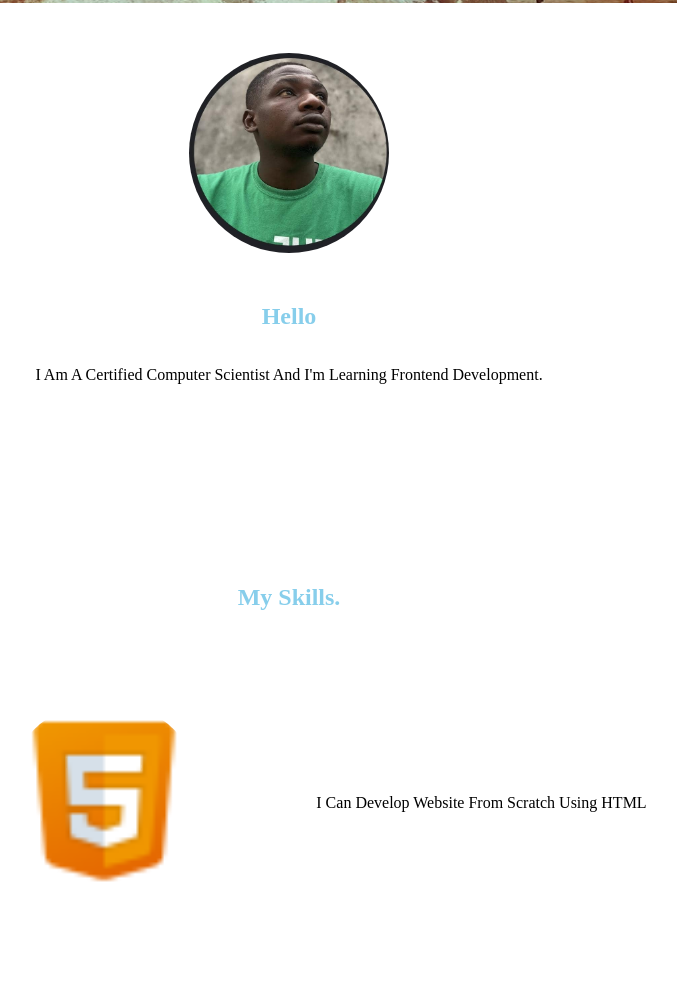
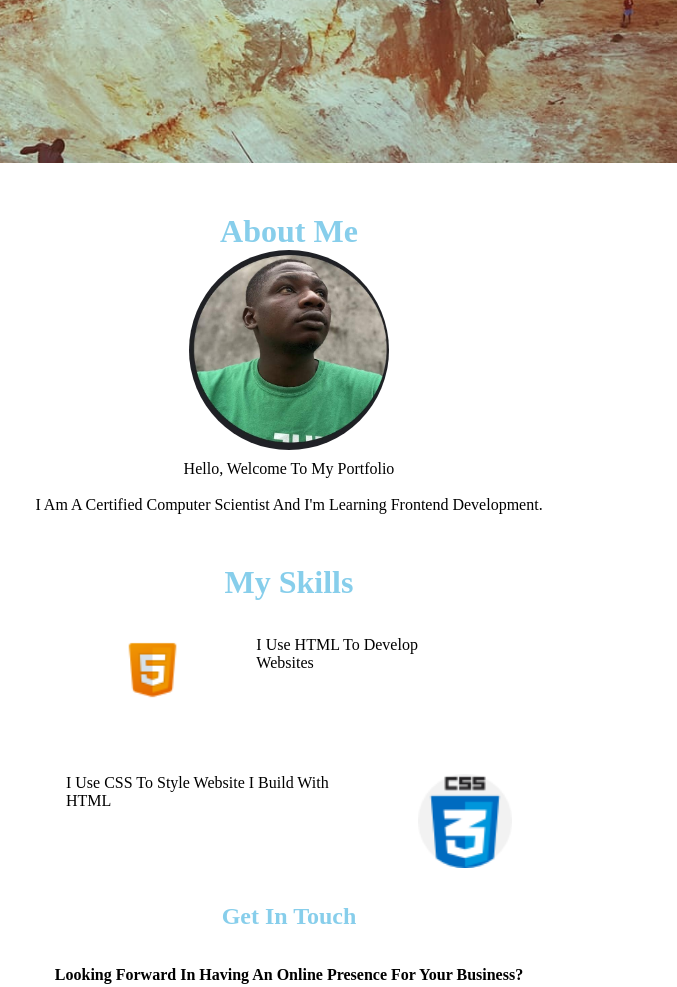
Before and after one commit to Kogbunike/my-first-landing-page, a plain HTML site: page index.html in a window 1280 px wide. Shown: the part 397-1384 px from the top of the page, without its empty margins (351-1028 px from the left). Drawn offline with Linux system fonts and the light colour scheme; a web font is replaced by a local one.

Commit message:
i change the skills section from tables to flex

```diff
--- a/index.html
+++ b/index.html
@@ -12,48 +12,39 @@
       rel="stylesheet" />
   </head>
   <body>
-    <!-- Header <Section></Section> -->
+    <!-- Header Section -->
     <header>
       <div class="box">
         <h1 class="box-text">I'm Ogbunike Kingsley Chidozie</h1>
         <p class="box-text">A Web Developer.</p>
       </div>
     </header>
-    <!-- Main Section -->
     <main>
-      <section class="aboutme">
+      <!-- Main Section -->
+      <div class="aboutme">
+        <h1>About Me</h1>
+
         <img src="images/WhatsApp Image 2023-09-02 at 01.14.58.jpeg" />
-
-        <h1 color="skyblue">Hello</h1>
-        <br />
+        <p>Hello, Welcome To My Portfolio</p>
         <br />
         <p>
           I Am A Certified Computer Scientist And I'm Learning Frontend
           Development.
         </p>
-      </section>
-
-      <section id="skills">
-        <h1>My Skills.</h1>
-        <table class="skills-table" cellspacing="40px">
-          <tr>
-            <td>
-              <img src="images/icons8-html5-48.png" width="100px" />
-            </td>
-            <td>
-              <p>I Can Develop Website From Scratch Using HTML</p>
-            </td>
-          </tr>
-          <tr>
-            <td>
-              <p>I Use CSS To Style Website i Developed With HTML</p>
-            </td>
-            <td>
-              <img src="images/css.png" width="100px" />
-            </td>
-          </tr>
-        </table>
-      </section>
+      </div>
+      <!-- skills section -->
+      <div class="container">
+        <h1>My Skills</h1>
+        <div class="flex-1">
+          <img src="images/icons8-html5-48.png" alt="flex-display" />
+          <p>I Use HTML To Develop Websites</p>
+        </div>
+        <div class="flex-2">
+          <p>I Use CSS To Style Website I Build With HTML</p>
+          <img src="images/css.png" alt="flex-display" />
+        </div>
+      </div>
+      <!-- get-in-touch section  -->
       <section class="get-in-touch">
         <h1>Get In Touch</h1>
         <br />
--- a/style.css
+++ b/style.css
@@ -3,11 +3,14 @@
   padding: 0;
   box-sizing: border-box;
 }
+
+/* header section */
+
 .box {
   background: url('images/porfolio\ background.jpg') top no-repeat;
   background-size: cover;
   width: 100%;
-  height: 50vh;
+  height: 70vh;
   display: table;
   font-family: 'Handjet', cursive;
   font-weight: 800;
@@ -18,43 +21,68 @@
   text-align: center;
   padding-top: 50px;
 }
-
+/* about me section */
 .aboutme {
-  display: grid;
+  display: flex;
+  align-items: center;
   justify-content: center;
-  text-align: center;
+  flex-direction: column;
+  margin: 50px;
 }
 .aboutme h1 {
   color: skyblue;
-  font-size: bold;
 }
-.aboutme p {
-  padding-bottom: 200px;
+.aboutme img {
+  width: 200px;
+  height: 200px;
+  border-radius: 100px;
+  margin-bottom: 10px;
 }
 
-img {
-  border-radius: 60%;
-  width: 200px;
-  height: 200px;
-  margin: auto;
-  margin-top: 50px;
-  margin-bottom: 50px;
+/* skills section  */
+.container {
+  display: flex;
+  flex-direction: column;
+  align-items: center;
+  justify-content: center;
 }
-
-#skills {
-  text-align: center;
-}
-#skills h1 {
-  color: skyblue;
-  font-size: bold;
-}
-
-.skills-table {
+.container h1 {
   display: flex;
   align-items: center;
   justify-content: center;
+  color: skyblue;
 }
 
+.flex-1 {
+  display: flex;
+  flex-direction: row;
+}
+.flex-1 img {
+  flex: 1;
+  padding: 15px;
+  margin: 20px;
+}
+.flex-1 p {
+  flex: 3;
+  padding: 15px;
+  margin: 20px;
+}
+.flex-2 {
+  display: flex;
+  flex-direction: row;
+}
+.flex-2 p {
+  flex: 3;
+  padding: 15px;
+  margin: 20px;
+}
+.flex-2 img {
+  flex: 1;
+  padding: 15px;
+  margin: 20px;
+}
+
+/* get in touch  */
 .get-in-touch {
   text-align: center;
 }
@@ -73,7 +101,7 @@ img {
 
 .btn:hover {
   background: yellow;
-  cursor: none;
+  cursor: pointer;
 }
 
 footer {
@@ -92,8 +120,7 @@ nav a {
 
 nav a:hover {
   color: yellow;
-  cursor: none;
-  border: 1px solid skyblue;
+  cursor: pointer;
 }
 
 .Footer {
```
